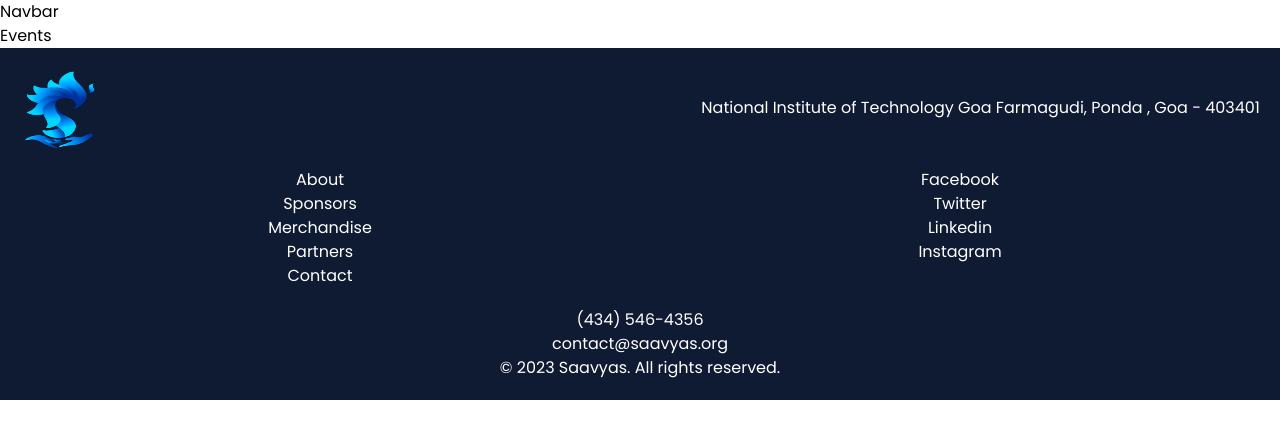
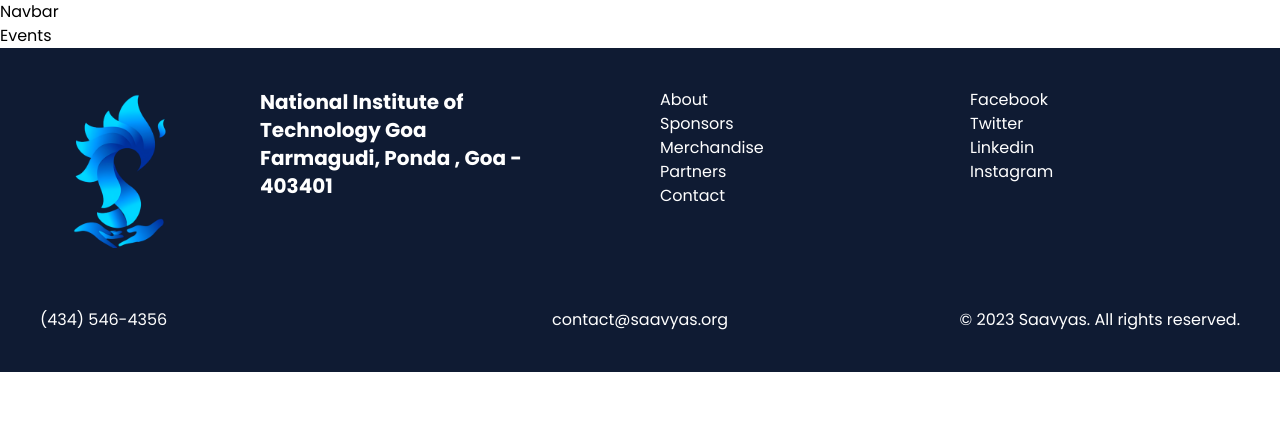
Before and after one commit to Sagar-1103/saavyas.back, a React (Create React App) app: page /events in a window 1280 px wide. Shown: the top 438 px of the page. Built offline with nearby package versions, Linux system fonts and the light colour scheme.

Commit message:
feat(footer): make desktop responsive

```diff
--- a/src/components/footer/Footer.jsx
+++ b/src/components/footer/Footer.jsx
@@ -2,54 +2,63 @@ import React from "react";
 
 const Footer = () => {
     return (
-        <div className='bg-[#0F1B33] text-white flex flex-col gap-5 p-5'>
-            <div className='flex flex-col gap-5 justify-between items-center'>
-                <div className='flex justify-between gap-5 w-full items-center'>
+        <div className='bg-[#0F1B33] text-white flex flex-col gap-5 p-5 lg:p-10'>
+            <div className='flex flex-col md:flex-row md:items-start gap-5 md:gap-10  justify-between items-center'>
+                <div className='flex justify-between lg:justify-start gap-5 w-full items-center lg:items-start '>
                     {/* image section  */}
-                    <img className='w-20 h-20' src='/saavyas-logo.png' alt='saavyas-logo' />
+                    <img
+                        className='w-20 h-20 lg:w-40 lg:h-40 object-contain'
+                        src='/saavyas-logo.png'
+                        alt='saavyas-logo'
+                    />
                     {/* college name  */}
-                    <h1>National Institute of Technology Goa Farmagudi, Ponda , Goa - 403401</h1>
+                    <h1 className=' md:text-xl lg:px-10 lg:w-3/5  text-base font-bold'>
+                        National Institute of Technology Goa Farmagudi, Ponda , Goa - 403401
+                    </h1>
                 </div>
-                <div className='flex justify-center gap-10 w-full '>
+                <div className='flex justify-center gap-10  w-full '>
                     {/* page links  */}
-                    <ul className='w-1/2 flex flex-col justify-start align-middle'>
-                        <li className='text-center hover:cursor-pointer hover:text-[#F9A826]'>
+                    <ul className='w-1/2 flex flex-col  justify-start items-center md:items-start'>
+                        <li className='text-center md:text-left hover:cursor-pointer hover:text-[#F9A826]'>
                             About
                         </li>
-                        <li className='text-center hover:cursor-pointer hover:text-[#F9A826]'>
+                        <li className='text-center md:text-left hover:cursor-pointer hover:text-[#F9A826]'>
                             Sponsors
                         </li>
-                        <li className='text-center hover:cursor-pointer hover:text-[#F9A826]'>
+                        <li className='text-center md:text-left hover:cursor-pointer hover:text-[#F9A826]'>
                             Merchandise
                         </li>
-                        <li className='text-center hover:cursor-pointer hover:text-[#F9A826]'>
+                        <li className='text-center md:text-left hover:cursor-pointer hover:text-[#F9A826]'>
                             Partners
                         </li>
-                        <li className='text-center hover:cursor-pointer hover:text-[#F9A826]'>
+                        <li className='text-center md:text-left hover:cursor-pointer hover:text-[#F9A826]'>
                             Contact
                         </li>
                     </ul>
                     {/* social links  */}
-                    <ul className='w-1/2 flex flex-col justify-start align-middle'>
-                        <li className='text-center hover:cursor-pointer hover:text-[#F9A826]'>
+                    <ul className='w-1/2 flex flex-col justify-start items-center md:items-start'>
+                        <li className='text-center md:text-left hover:cursor-pointer hover:text-[#F9A826]'>
                             Facebook
                         </li>
-                        <li className='text-center hover:cursor-pointer hover:text-[#F9A826]'>
+                        <li className='text-center md:text-left hover:cursor-pointer hover:text-[#F9A826]'>
                             Twitter
                         </li>
-                        <li className='text-center hover:cursor-pointer hover:text-[#F9A826]'>
+                        <li className='text-center md:text-left hover:cursor-pointer hover:text-[#F9A826]'>
                             Linkedin
                         </li>
-                        <li className='text-center hover:cursor-pointer hover:text-[#F9A826]'>
+                        <li className='text-center md:text-left hover:cursor-pointer hover:text-[#F9A826]'>
                             Instagram
                         </li>
                     </ul>
                 </div>
             </div>
-            <div className='flex flex-col justify-center align-middle'>
-                <p className='text-center'>(434) 546-4356</p>
-                <p className='text-center'>contact@saavyas.org</p>
-                <p className='text-center'> &#169; 2023 Saavyas. All rights reserved.</p>
+            <div className='flex flex-col lg:flex-row lg:justify-between lg:mt-10 justify-center align-middle'>
+                <p className='text-center lg:w-1/3 lg:text-left'>(434) 546-4356</p>
+                <p className='text-center lg:w-1/3 '>contact@saavyas.org</p>
+                <p className='text-center lg:w-1/3 lg:text-right'>
+                    {" "}
+                    &#169; 2023 Saavyas. All rights reserved.
+                </p>
             </div>
         </div>
     );
```
